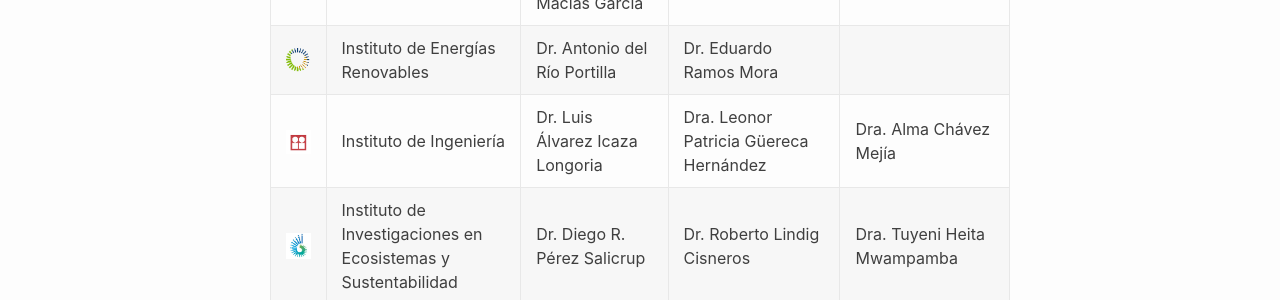
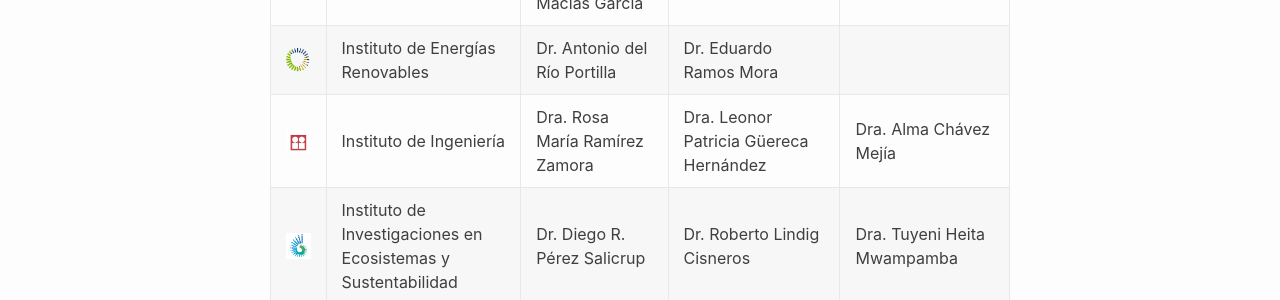
Before and after one commit to pcs-unam/pcs-unam.github.io, a Jekyll site: the page built from 05_comite.md, in a window 1280 px wide. Shown: the part 1193-1493 px from the top of the page. Built offline with Jekyll 4.4.1, drawn with Linux system fonts in a browser that asks for light colours.

Commit message:
Se actualizó a la nueva directora del Instituto de Ingeniería

```diff
--- a/05_comite.md
+++ b/05_comite.md
@@ -28,7 +28,7 @@ menu: true
 |![icmyl](/assets/logos/icml.png)				  |Instituto de Ciencias del Mar y Limnología   										 |Dr. Carlos Jorge Robinson Mendoza          |Dr. Guillermo Juan Fernández Aceves    |Dr. Francisco Javier Flores de Santiago    |
 |![ecologia](/assets/logos/ecologia.png)		  |Instituto de Ecología    															 |Dr. Constantino Macías García         |Dra. Karina Boege Paré                 |Dra. Amy Michelle Lerner       |
 |![renovables](/assets/logos/ier.png)			  |Instituto de Energías Renovables     												 |Dr. Antonio del Río Portilla          |Dr. Eduardo Ramos Mora           |                            |
-|![ingenieria](/assets/logos/ingenieria.png)	  |Instituto de Ingeniería      														 |Dr. Luis Álvarez Icaza Longoria       |Dra. Leonor Patricia Güereca Hernández |Dra. Alma Chávez Mejía         |
+|![ingenieria](/assets/logos/ingenieria.png)	  |Instituto de Ingeniería      														 |Dra. Rosa María Ramírez Zamora       |Dra. Leonor Patricia Güereca Hernández |Dra. Alma Chávez Mejía         |
 |![iies](/assets/logos/iies.png)				  |Instituto de Investigaciones en Ecosistemas y Sustentabilidad     					 |Dr. Diego R. Pérez Salicrup        |Dr. Roberto Lindig Cisneros                |Dra. Tuyeni Heita Mwampamba       |
 |![iie](/assets/logos/economicas.png)			  |Instituto de Investigaciones Económicas      										 |Dr. Armando Sánchez Vargas         |Dr. Gustavo López Pardo            |                                  |
 |![sociales](/assets/logos/sociales.png)		  |Instituto de Investigaciones Sociales    											 |Dr. Miguel Armando López Leyva        |Dra. Alice Poma                        |Dra. Leticia Merino Pérez      |
```
